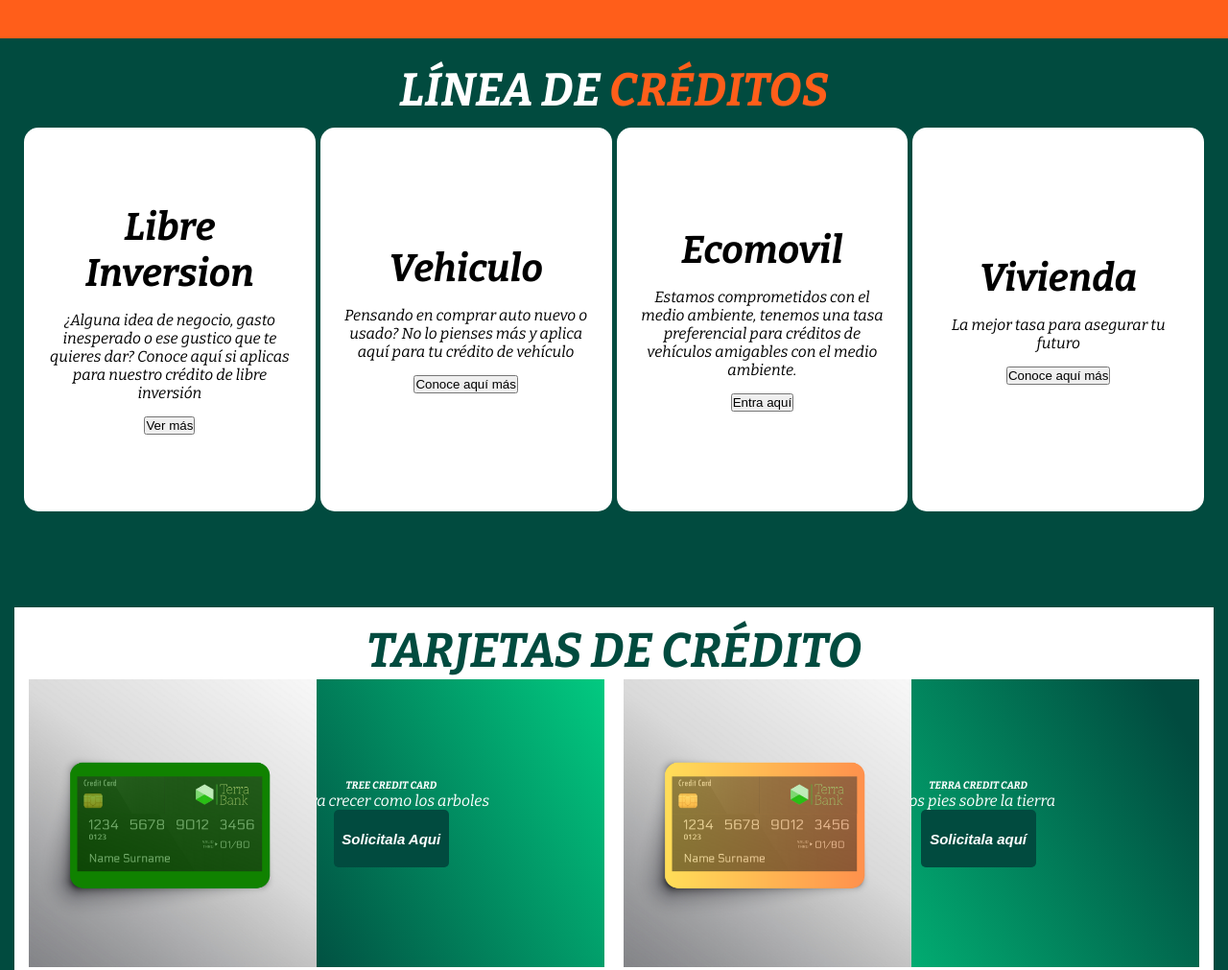
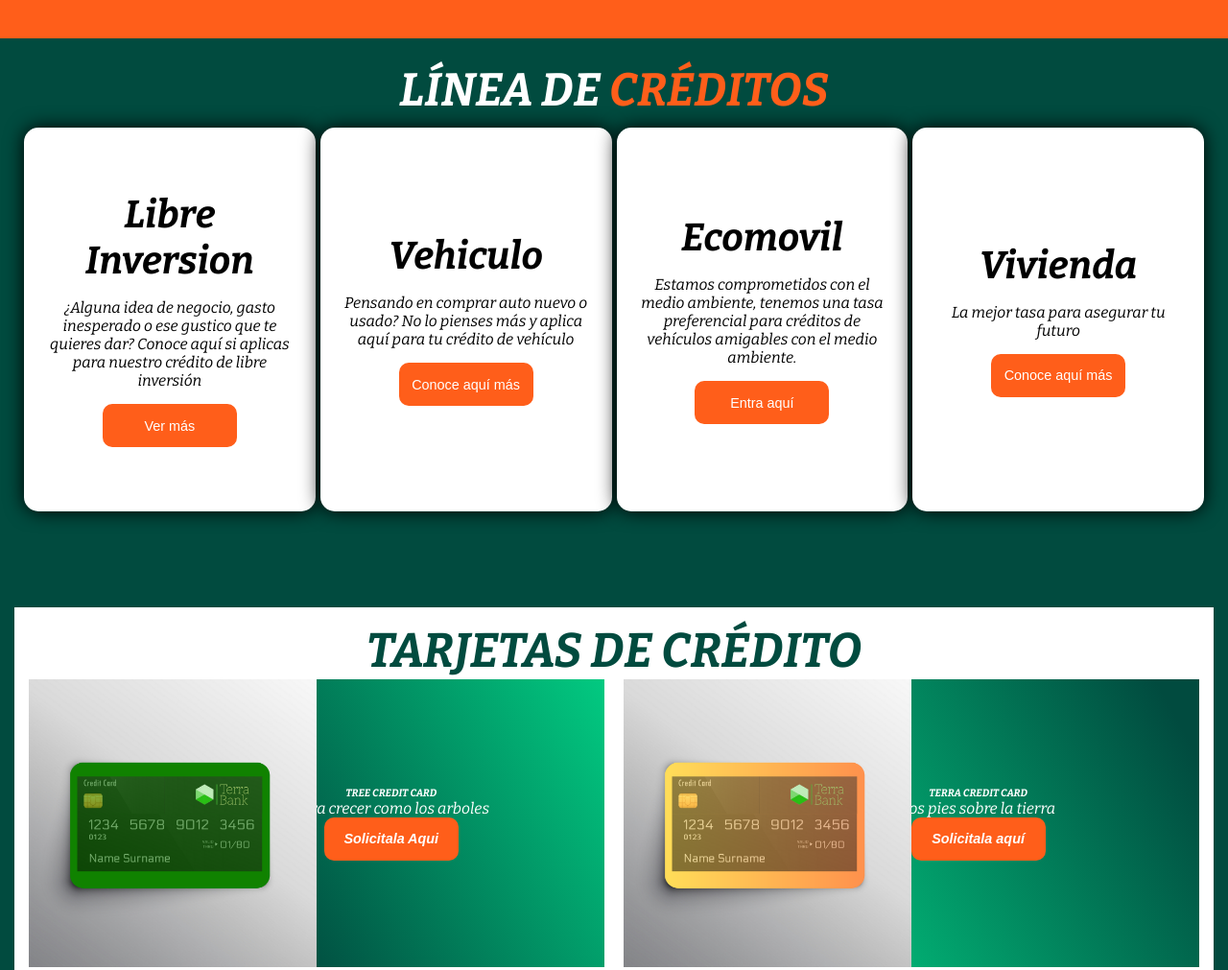
Before and after one commit to CarlosFranco97/TerraBank, a plain HTML site: page index.html in a window 1280 px wide. Shown: the part 980-1991 px from the top of the page at 96% size. Drawn offline with nearby package versions, Linux system fonts and the light colour scheme.

Commit message:
Se generan los botones en la seccion de parrilla de creditos

```diff
--- a/views/style/style.css
+++ b/views/style/style.css
@@ -441,7 +441,6 @@ div h3 {
 .seccionCreditoDos,
 .seccionCreditoTres,
 .seccionCreditoCuatro {
-
     display: flex;
     flex-direction: column;
     justify-content: center;
@@ -455,8 +454,21 @@ div h3 {
     padding: 20px;
     border-radius: 15px;
     /* border: 1px; */
+    box-shadow: 0 0 20px rgb(0 0 0.5);
 }
 
+
+.lineaCreditos button {
+    width: 140px;
+    height: 45px;
+    border: none;
+    background-color: #FF5E1A;
+    color: white;
+    border-radius: 10px;
+    cursor: pointer;
+    font-size: 0.9em;
+
+}
 
 
 .tarjetasCredito {
```
